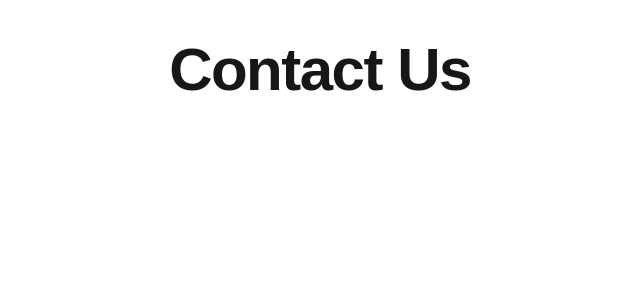
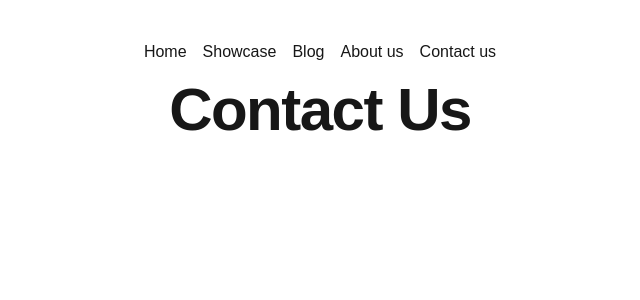
Before and after one commit to kula124p/deploy-me, a Next.js app: page /contact in a window 1280 px wide. Shown: the top 300 px of the page, without its empty margins (320-960 px from the left). Built offline with nearby package versions, Linux system fonts and the light colour scheme.

Commit message:
Refactor page components to include top level navigation

```diff
--- a/src/app/about/page.tsx
+++ b/src/app/about/page.tsx
@@ -1,6 +1,9 @@
+import { Navigation } from "../page";
+
 export default function AboutPage() {
   return (
     <main className="flex min-h-screen flex-col items-center p-10">
+      <Navigation />
       <h1 className="text-6xl font-extrabold tracking-tight">About Us</h1>
     </main>
   );
--- a/src/app/blog/page.tsx
+++ b/src/app/blog/page.tsx
@@ -1,6 +1,9 @@
+import { Navigation } from "../page";
+
 export default function BlogPage() {
   return (
     <main className="flex min-h-screen flex-col items-center p-10">
+      <Navigation />
       <h1 className="text-6xl font-extrabold tracking-tight">Blog</h1>
     </main>
   );
--- a/src/app/contact/page.tsx
+++ b/src/app/contact/page.tsx
@@ -1,6 +1,9 @@
+import { Navigation } from "../page";
+
 export default function ContactPage() {
   return (
     <main className="flex min-h-screen flex-col items-center p-10">
+      <Navigation />
       <h1 className="text-6xl font-extrabold tracking-tight">Contact Us</h1>
     </main>
   );
--- a/src/app/page.tsx
+++ b/src/app/page.tsx
@@ -32,10 +32,14 @@ function processPage(page: Page, index: number) {
   );
 }
 
+export function Navigation() {
+  return <ul className="flex space-x-4 mb-4">{pages.map(processPage)}</ul>;
+}
+
 export default function Home() {
   return (
     <main className="flex min-h-screen flex-col items-center p-10">
-      <ul className="flex space-x-4 mb-4">{pages.map(processPage)}</ul>
+      <Navigation />
       <h1 className="text-6xl font-extrabold tracking-tight">Home page</h1>
     </main>
   );
--- a/src/app/showcase/page.tsx
+++ b/src/app/showcase/page.tsx
@@ -1,6 +1,9 @@
+import { Navigation } from "../page";
+
 export default function ShowcasePage() {
   return (
     <main className="flex min-h-screen flex-col items-center p-10">
+      <Navigation />
       <h1 className="text-6xl font-extrabold tracking-tight">Showcase</h1>
     </main>
   );
```
